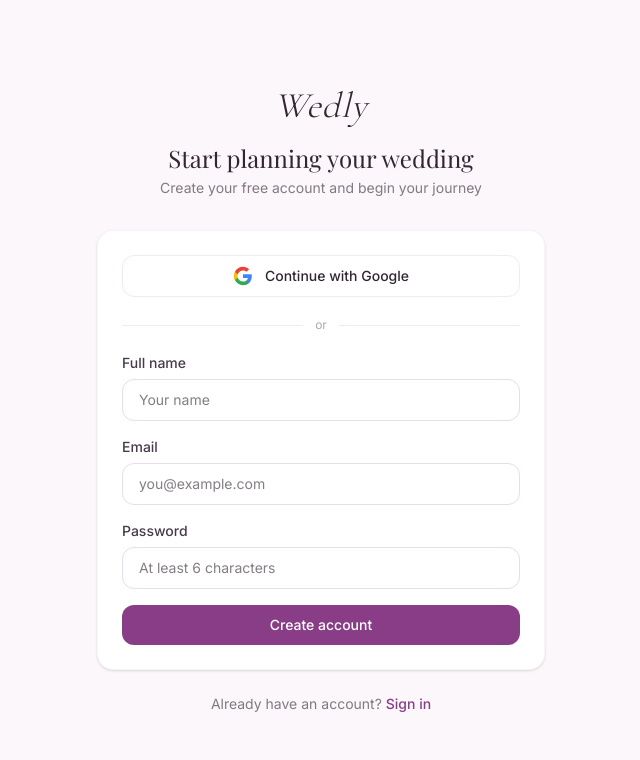
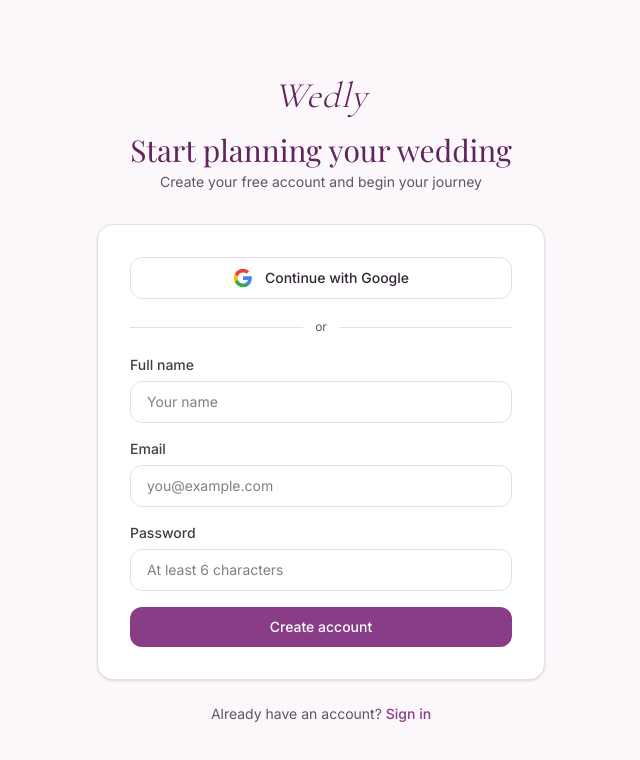
Before and after one commit to kapspar/wedly, a Next.js app: page /auth/signup in a window 1280 px wide. Shown: the top 760 px of the page, without its empty margins (319-959 px from the left). Built offline with nearby package versions, Linux system fonts and the light colour scheme; a web font is replaced by a local one.

Commit message:
Align src/app/auth/signup/page.tsx with Wedly purple and ivory design system

```diff
--- a/src/app/auth/signup/page.tsx
+++ b/src/app/auth/signup/page.tsx
@@ -56,26 +56,26 @@ export default function SignupPage() {
   }
 
   return (
-    <div className="min-h-screen flex items-center justify-center px-4 bg-ivory">
+    <div className="min-h-screen flex items-center justify-center px-4 py-10 bg-ivory">
       <div className="w-full max-w-md">
         <div className="text-center mb-8">
           <Link href="/" className="inline-block mb-4">
-            <span className="font-[family-name:var(--font-logo)] text-4xl italic font-light tracking-wide text-charcoal">
+            <span className="font-[family-name:var(--font-logo)] text-4xl italic font-light tracking-wide text-plum">
               Wedly
             </span>
           </Link>
-          <h1 className="font-[family-name:var(--font-heading)] text-2xl text-charcoal">
+          <h1 className="font-[family-name:var(--font-heading)] text-3xl text-plum">
             Start planning your wedding
           </h1>
-          <p className="text-sm text-charcoal/60 mt-1">
+          <p className="text-sm text-muted mt-1">
             Create your free account and begin your journey
           </p>
         </div>
 
-        <div className="bg-white rounded-2xl border border-peach-light/50 shadow-sm p-6 space-y-5">
+        <div className="bg-white rounded-2xl border border-border-soft shadow-sm p-6 sm:p-8 space-y-5">
           <button
             onClick={handleGoogleSignup}
-            className="w-full flex items-center justify-center gap-3 border border-peach-light rounded-xl px-4 py-2.5 text-sm font-medium text-charcoal hover:bg-peach-light/20 transition-colors"
+            className="w-full flex items-center justify-center gap-3 border border-border-soft rounded-xl px-4 py-2.5 text-sm font-medium text-ink hover:bg-primary-soft/20 transition-colors"
           >
             <svg className="h-5 w-5" viewBox="0 0 24 24">
               <path d="M22.56 12.25c0-.78-.07-1.53-.2-2.25H12v4.26h5.92a5.06 5.06 0 01-2.2 3.32v2.77h3.57c2.08-1.92 3.28-4.74 3.28-8.1z" fill="#4285F4" />
@@ -88,10 +88,10 @@ export default function SignupPage() {
 
           <div className="relative">
             <div className="absolute inset-0 flex items-center">
-              <div className="w-full border-t border-peach-light" />
+              <div className="w-full border-t border-border-soft" />
             </div>
             <div className="relative flex justify-center text-xs">
-              <span className="bg-white px-3 text-charcoal/40">or</span>
+              <span className="bg-white px-3 text-muted">or</span>
             </div>
           </div>
 
@@ -137,11 +137,11 @@ export default function SignupPage() {
           </form>
         </div>
 
-        <p className="text-center text-sm text-charcoal/60 mt-6">
+        <p className="text-center text-sm text-muted mt-6">
           Already have an account?{' '}
           <Link
             href="/auth/login"
-            className="text-rose-gold font-medium hover:text-rose-gold-dark"
+            className="text-primary font-medium hover:text-plum"
           >
             Sign in
           </Link>
```
